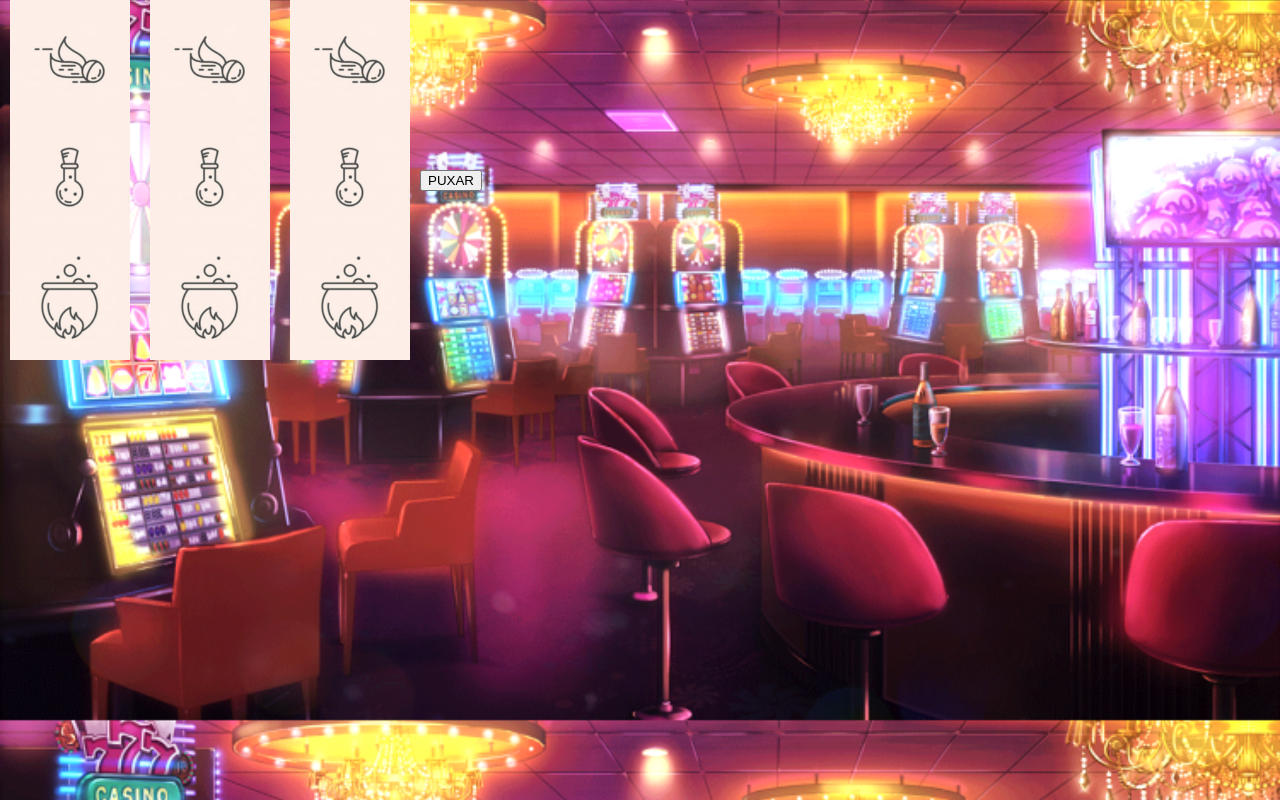
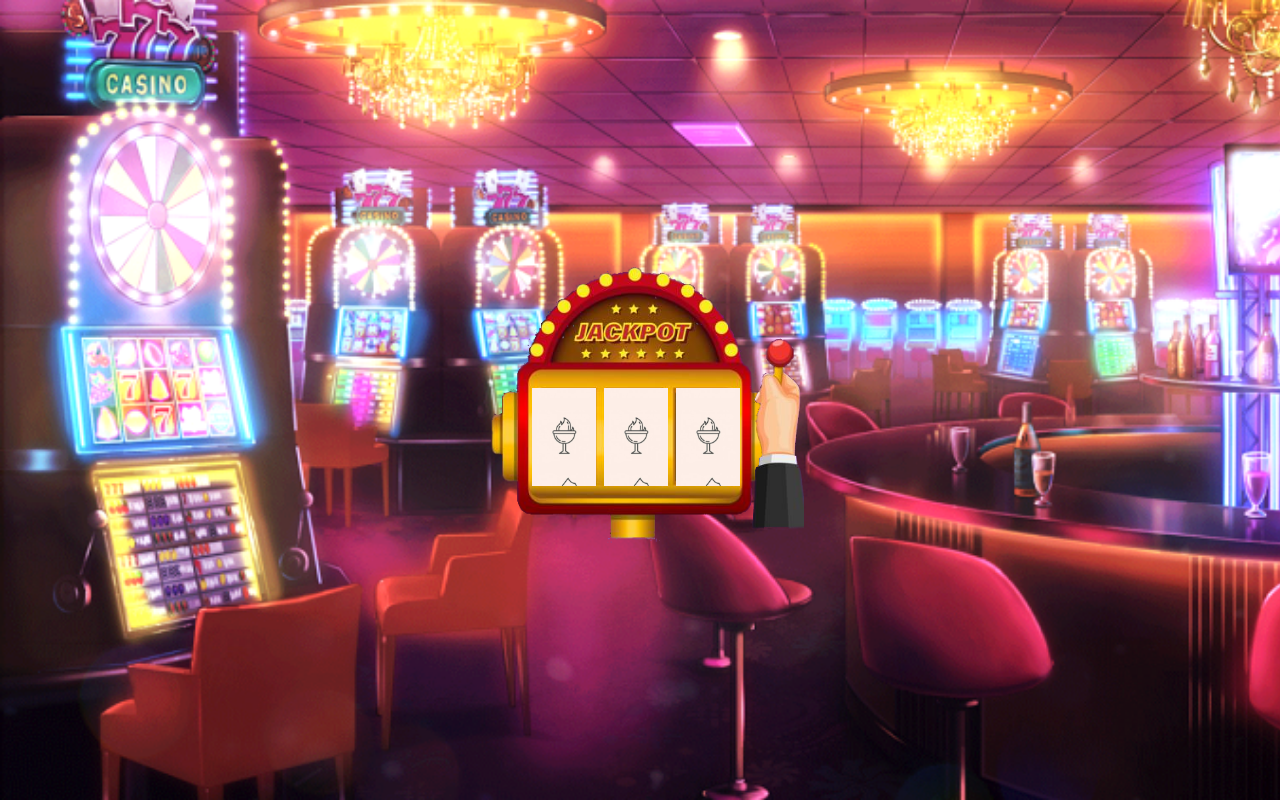
Before and after one commit to Kenzie-Academy-Brasil-Developers/entrega-construa-um-jogo-de-azar-sprint-3-victorsvarela, a plain HTML site: page index.html in a window 1280 px wide. Drawn offline with Linux system fonts and the light colour scheme.

Commit message:
last commit

```diff
--- a/index.html
+++ b/index.html
@@ -19,7 +19,7 @@
             </div>
             <div>
                 <div>
-                    <button id="alavanca" class="container_jogo_alavanca">PUXAR</button>
+                    <button id="alavanca" class="container_jogo_alavanca"></button>
                 </div>
             </div>
         </div>
--- a/script.js
+++ b/script.js
@@ -15,35 +15,57 @@ const caixa2 = document.querySelector('#caixa2')
 const caixa3 = document.querySelector('#caixa3')
 const alavanca = document.querySelector('#alavanca')
 
-let position = 0
-let sorteio1 = 0
-let sorteio2 = 0
-let sorteio3 = 0
-let i = 0
-let timer = 900
+
+let altura = 97.46
+let largura = 64.33
 
 const estruturaCacaNiquel = () => {
 
-    caixa1.style.width = '120px'
-    caixa1.style.height = '360px'
+
+    caixa1.style.width = `${largura}px`
+    caixa1.style.height = `${altura}px`
     caixa1.style.backgroundImage = "url(icones.png)"
     caixa1.style.backgroundSize = 'cover'
+    caixa1.style.backgroundPosition = 'center'
 
 
-    caixa2.style.width = '120px'
-    caixa2.style.height = '360px'
+    caixa2.style.width = `${largura}px`
+    caixa2.style.height = `${altura}px`
     caixa2.style.backgroundImage = "url(icones.png)"
     caixa2.style.backgroundSize = 'cover'
+    caixa2.style.backgroundPosition = 'center'
 
+    caixa3.style.width = `${largura}px`
+    caixa3.style.height = `${altura}px`
     caixa3.style.backgroundImage = "url(icones.png)"
-    caixa3.style.width = '120px'
-    caixa3.style.height = '360px'
     caixa3.style.backgroundSize = 'cover'
+    caixa3.style.backgroundPosition = 'center'
+
+}
+
+const baixaLavanca = () => {
+
+    alavanca.style.transform = 'translateY(40px)'
+
+}
+
+const sobeLavanca = () => {
+
+    alavanca.style.transform = 'translateY(0px)'
 
 }
 
 
 const startGame = () => {
+
+    baixaLavanca()
+
+    let position = 0
+    let sorteio1 = 0
+    let sorteio2 = 0
+    let sorteio3 = 0
+    let i = 0
+    let timer = 900
     // desativa o botão de rodar o game
     alavanca.disabled = true
 
@@ -61,6 +83,7 @@ const startGame = () => {
     estruturaCacaNiquel()
 
 
+
     // sorteia em cada variável a posição de parada
     sorteio1 = Math.floor(Math.random() * (8 - 0 + 1) + 1)
     sorteio2 = Math.floor(Math.random() * (8 - 0 + 1) + 1)
@@ -70,18 +93,25 @@ const startGame = () => {
     rodaGame = setInterval(() => {
 
         if (i !== 194) {
+
             position = 10 * i * 2.5
             caixa1.style.backgroundPosition = `center ${position}px`
-            caixa2.style.backgroundPosition = `center ${position}px`
+            caixa2.style.backgroundPosition = `center ${-position}px`
             caixa3.style.backgroundPosition = `center ${position}px`
             i++
+
+            if (i === 10){
+                sobeLavanca()
+            }
+
         }
         else {
-            caixa1.style.backgroundPosition = `center ${sorteio1 * 120}px`
-            caixa2.style.backgroundPosition = `center ${sorteio2 * 120}px`
-            caixa3.style.backgroundPosition = `center ${sorteio3 * 120}px`
+            caixa1.style.backgroundPosition = `center ${sorteio1 * largura + 20}px`
+            caixa2.style.backgroundPosition = `center ${sorteio2 * largura + 20}px`
+            caixa3.style.backgroundPosition = `center ${sorteio3 * largura + 20}px`
             clearInterval(rodaGame)
             alavanca.disabled = false
+
         }
 
     }, timer / 30);
--- a/style.css
+++ b/style.css
@@ -1,21 +1,32 @@
 
 html, body, main{
     padding: 0;
-    margin: 0
+    margin: 0;
+    height: 100vh;
 }
 
 body{
     background-image: url('./bg-cassinoVegas.png');
     background-size: cover;
+    background-repeat: no-repeat;
 }
 
 main{
+    background-image: url('./estruturajackpot.png');
+    background-repeat: no-repeat;
+    background-position: center;
+    background-size: 300px;
 
 }
 
 .container{
     display: flex;
+    height: 100vh;
     align-items: center;
+    justify-content: center;
+    margin-left: 52px;
+    padding-top: 74px;
+    box-sizing: border-box;
 }
 
 .container_jogo{
@@ -25,5 +36,15 @@ main{
 }
 
 .jogo_caixa{
-    margin: 0 10px;
+    margin: 0 4px;
 }
+
+.container_jogo_alavanca{
+    height: 200px;
+    width: 60px;
+    background-color: transparent;
+    border: none;
+    background-image: url('./mao-alavanca.png');
+    background-size: cover;
+    cursor: pointer;
+}
```
Also changed, not shown: estruturajackpot (cópia).png (added), estruturajackpot.png (added), mao-alavanca.png (added).
